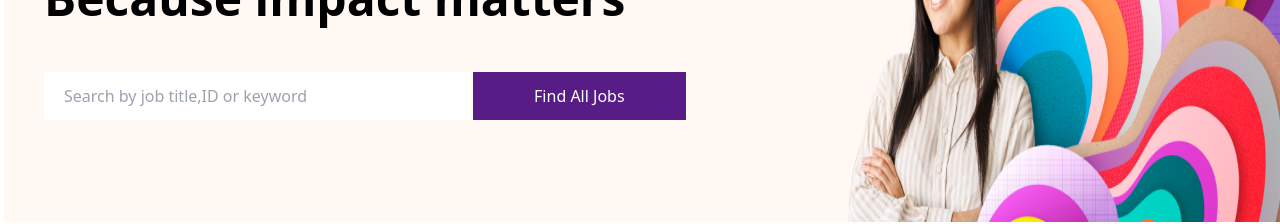
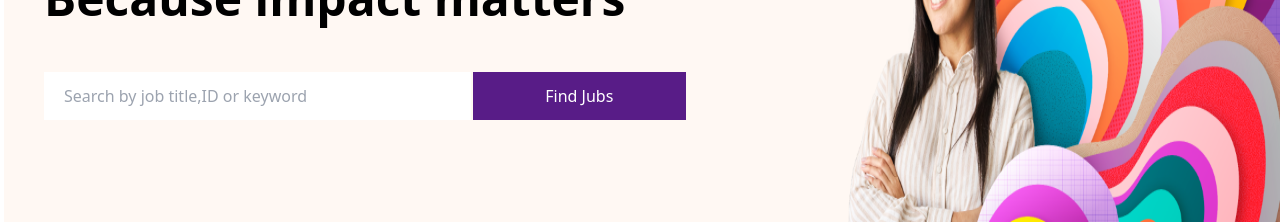
Before and after one commit to petertarek291/mscareers, a React (Vite) app: page / in a window 1280 px wide. Shown: the part 218-442 px from the top of the page. Built offline with nearby package versions, Linux system fonts and the light colour scheme; no server answers.

Commit message:
filtered jobs task updated

```diff
--- a/src/Components/Jobs/ChosenRole.jsx
+++ b/src/Components/Jobs/ChosenRole.jsx
@@ -2,8 +2,8 @@ import React from "react";
 import postedJobs from "../../Services/get";
 
 const ChosenRole = (props) => {
+  const choosenRole=props.choosenRole;
   const data = [];
-let choosenRole = props.choosenRole;
   const x = postedJobs[0].find(({ job_number }) => {
     return job_number.toLowerCase().includes(choosenRole.toLowerCase());
   });
@@ -125,7 +125,8 @@ let choosenRole = props.choosenRole;
           <div className="p-4 w-full">
             <label className="w-1/5">Last Employeer : </label>
             <div className="text-center p-4">
-            <span>1-</span><input
+              <span>1-</span>
+              <input
                 type="text"
                 placeholder="Enter Last Employeer Name..."
                 className="w-4/5 font-bold placeholder:text-black text-center m-2"
@@ -143,7 +144,8 @@ let choosenRole = props.choosenRole;
               />
 
               <div className="text-center p-4">
-            <span>2-</span><input
+                <span>2-</span>
+                <input
                   type="text"
                   placeholder="Enter Last Employeer Name..."
                   className="w-4/5 font-bold placeholder:text-black text-center m-2"
@@ -153,18 +155,16 @@ let choosenRole = props.choosenRole;
                   type="text"
                   className="w-4/5 font-bold placeholder:text-black text-center"
                   placeholder="Contact..."
-            /><br/>
+                />
+                <br />
 
                 <input
                   type="text"
                   className="w-4/5 font-bold placeholder:text-gray-600 text-center mt-1"
                   placeholder="if it possible enter your last title (Optional)"
                 />
-
               </div>
-
             </div>
-
           </div>
 
           <input
--- a/src/Components/Jobs/Postedjobs.jsx
+++ b/src/Components/Jobs/Postedjobs.jsx
@@ -1,23 +1,20 @@
-import React, {  useState } from "react";
+import React, { useState } from "react";
 import postedJobs from "../../Services/get";
 import ChosenRole from "./ChosenRole";
 
-const Postedjobs = () => {
-  const [data,setData]=useState("")
-
+const Postedjobs = (props) => {
+  const searchedJob = props.searchedJob;
   const [isOpen, setIsOpen] = useState(false);
-
+  const [data, setData] = useState("");
   const toggle = () => {
     setIsOpen((isOpen) => !isOpen);
   };
 
-
-
   return (
     <>
       {isOpen && <ChosenRole choosenRole={data} />}
+
       {isOpen && (
-
         <div className="shadow-gray-500">
           <button
             onClick={() => {
@@ -31,22 +28,25 @@ const Postedjobs = () => {
       )}
 
       {!isOpen &&
-      postedJobs[0].map((item) => (
-
+        postedJobs[0]
+          .filter((item) =>
+            item.title.toLowerCase().includes(searchedJob.toLowerCase())
+          )
+          .map((item) => (
             <button
               className="p-1 mt-2 hover:bg-gray-100 text-left bg-white active:border-l-4 focus:border-l-2 focus:border-fuchsia-950 hover:border-l-2 hover:border-fuchsia-900 border-l-fuchsia-950"
               key={item.job_number}
-            onClick={()=>{
-              toggle(isOpen)
-              setData(item.job_number)
+              onClick={() => {
+                toggle(isOpen);
+                setData(item.job_number);
               }}
-
             >
               <h1>
                 <span className="font-bold">Title</span> : {item.title}
               </h1>
               <h2>
-              <span className="font-bold">Profession</span> : {item.profession}
+                <span className="font-bold">Profession</span> :{" "}
+                {item.profession}
               </h2>
               <h2>
                 <span className="font-bold"> Date Posted </span>
--- a/src/Components/Main/index.jsx
+++ b/src/Components/Main/index.jsx
@@ -1,11 +1,19 @@
-import React, { useState } from "react";
+import React, { useRef, useState } from "react";
 import "../Main/index.css";
 import ImageMe from "../img/GCS_Home Page_Hero.png";
 
 import Postedjobs from "../Jobs/Postedjobs";
+
 const Index = () => {
   const [isOpen, setIsOpen] = useState(false);
+  const [inputSearch, setInputSearch] = useState("");
+  const inputRef = useRef();
+  function handleSubmit(event) {
+    setInputSearch(inputRef.current.value);
 
+    toggle(isOpen);
+    event.preventDefault();
+  }
 
   function toggle() {
     setIsOpen((isOpen) => !isOpen);
@@ -20,27 +28,29 @@ const Index = () => {
             Because impact matters
           </h1>
 
-          <form className="absolute ml-5 top-1/2 mt-10 left-5 w-2/3">
+          <form
+            className="absolute ml-5 top-1/2 mt-10 left-5 w-2/3"
+            onSubmit={handleSubmit}
+          >
             <input
               type="text"
               className="p-5 h-12 w-1/2"
               placeholder="Search by job title,ID or keyword"
-
+              ref={inputRef}
             />
-            <input
+            <button
               type="submit"
-              onClick={() =>{
-                 toggle(!isOpen)
-
-                 }}
               className="m-0.5 w-1/4 h-12 bg-purple-900  text-white"
-              value="Find All Jobs"
-            />
-
+              onClick={() => {
+                return <Postedjobs searchedJob={inputSearch} />;
+              }}
+            >
+              Find Jubs
+            </button>
           </form>
         </div>
       )}
-      {isOpen && <Postedjobs />}
+      {isOpen && <Postedjobs searchedJob="digital"/>}
     </>
   );
 };
```
Also changed, not shown: src/Components/Jobs/Jobs.jsx (added). Lines whose indentation alone changed are shown as unchanged.
